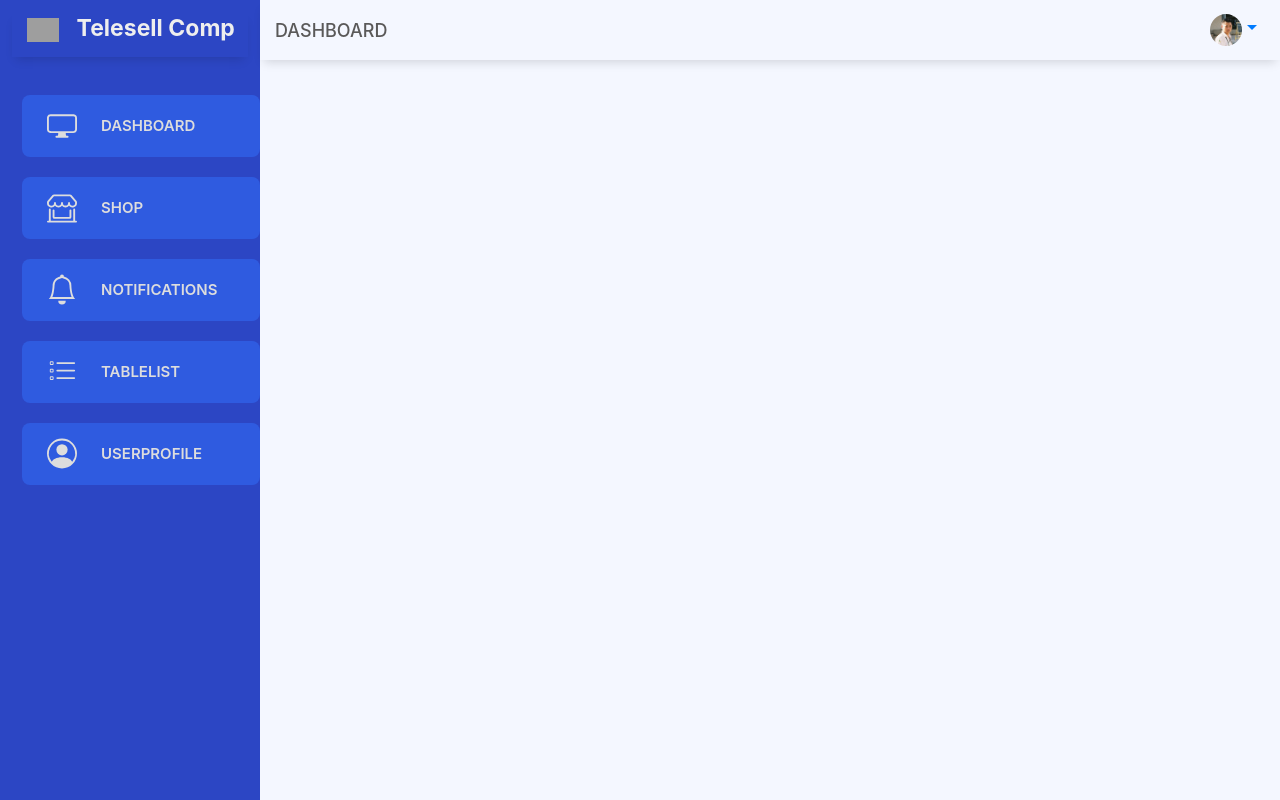
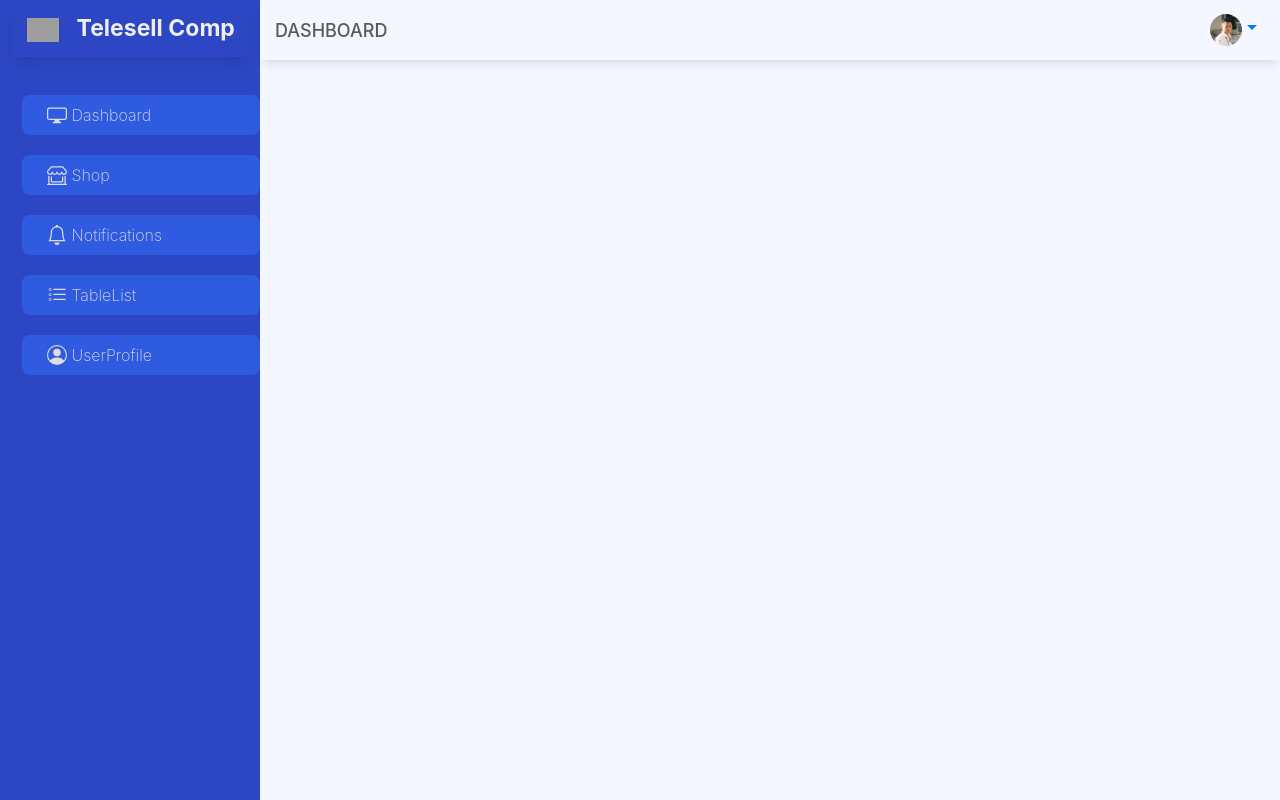
Before and after one commit to aewkew/Talesell_demo, a Nuxt app: page /Notifications in a window 1280 px wide. Built offline with nearby package versions, Linux system fonts and the light colour scheme; grey boxes are pictures that could not be loaded.

Commit message:
delete p

```diff
--- a/assets/sass/follow/_sidebar-main.scss
+++ b/assets/sass/follow/_sidebar-main.scss
@@ -46,13 +46,7 @@
     margin: 0px 12px;
 
 
-    p {
-      float: left;
-      font-size: 20px;
-      margin: 10px 10px;
-      line-height: 20px;
 
-    }
 
     .simple-text {
       padding: $padding-small-vertical $padding-zero;
--- a/components/SidebarPlugin/Sidebar.vue
+++ b/components/SidebarPlugin/Sidebar.vue
@@ -1,8 +1,7 @@
 <template>
-
   <div class="sidebar sidebar-blackground">
-    <div class="sidebar-wrapper ">
-      <div class="logo bb">
+    <div class="sidebar-wrapper">
+      <div class="logo ">
         <a href="#" class="simple-text">
           <div class="logo-img">
             <img
@@ -10,19 +9,14 @@
             />
           </div>
           {{ compname }}
-
         </a>
       </div>
 
       <slot name="content"> </slot>
 
       <div class="nav">
-
         <sidebar-link> </sidebar-link>
-
       </div>
-
-
     </div>
   </div>
 </template>
@@ -43,7 +37,4 @@ export default {
 };
 </script>
 
-<style>
-
-
-</style>
+<style></style>
--- a/components/SidebarPlugin/SidebarLink.vue
+++ b/components/SidebarPlugin/SidebarLink.vue
@@ -1,62 +1,30 @@
 <template>
+  <nav>
+    <b-nav>
+      <b-nav-item  to="../Dashboard"
+        ><b-icon  icon="display"></b-icon> Dashboard</b-nav-item
+      >
+      <b-nav-item to="../Shop"
+        ><b-icon  icon="shop-window"></b-icon> Shop</b-nav-item
+      >
+      <b-nav-item to="../Notifications"
+        ><b-icon  icon="bell"></b-icon> Notifications</b-nav-item
+      >
+      <b-nav-item to="../TableList"
+        ><b-icon  icon="list-task"></b-icon> TableList</b-nav-item
+      >
+      <b-nav-item to="../UserProfile">
+        <b-icon  icon="person-circle"></b-icon>
+        UserProfile</b-nav-item
+      >
+    </b-nav>
+  </nav>
+</template>
 
-    <b-nav>
-      <b-nav-item
-        v-for="(item, i) in items"
-        :key="i"
-        :to="item.to"
-        router
-
-        class="nav-item">
-
-        <a lass="nav-link">
-
-          <b-icon class="icon" :icon="item.icon"></b-icon>
-          <b-nav-text> <p>{{ item.title }} </p></b-nav-text>
-
-        </a>
-      </b-nav-item>
-    </b-nav>
-
-</template>
 <script>
 export default {
   name: "sidebar-link",
-  data() {
-    return {
-      items: [
-        {
-          icon: "display",
-          title: "Dashboard",
-          to: "/Dashboard",
-        },
-        {
-          icon: "shop-window",
-          title: "Shop",
-          to: "/Shop",
-        },
-        {
-          icon: "bell",
-          title: "Notifications",
-          to: "/Notifications",
-        },
-
-
-        {
-          icon: "list-task",
-          title: "TableList",
-          to: "/TableList",
-        },
-        {
-          icon: "person-circle",
-          title: "UserProfile",
-          to: "/UserProfile",
-        },
-      ],
-    };
-  },
 };
 </script>
 
-<style scoped>
-</style>
+<style></style>
```
Also changed, not shown: 1 other file (tests, documents, lock files or other folders). Lines whose indentation alone changed are shown as unchanged.
